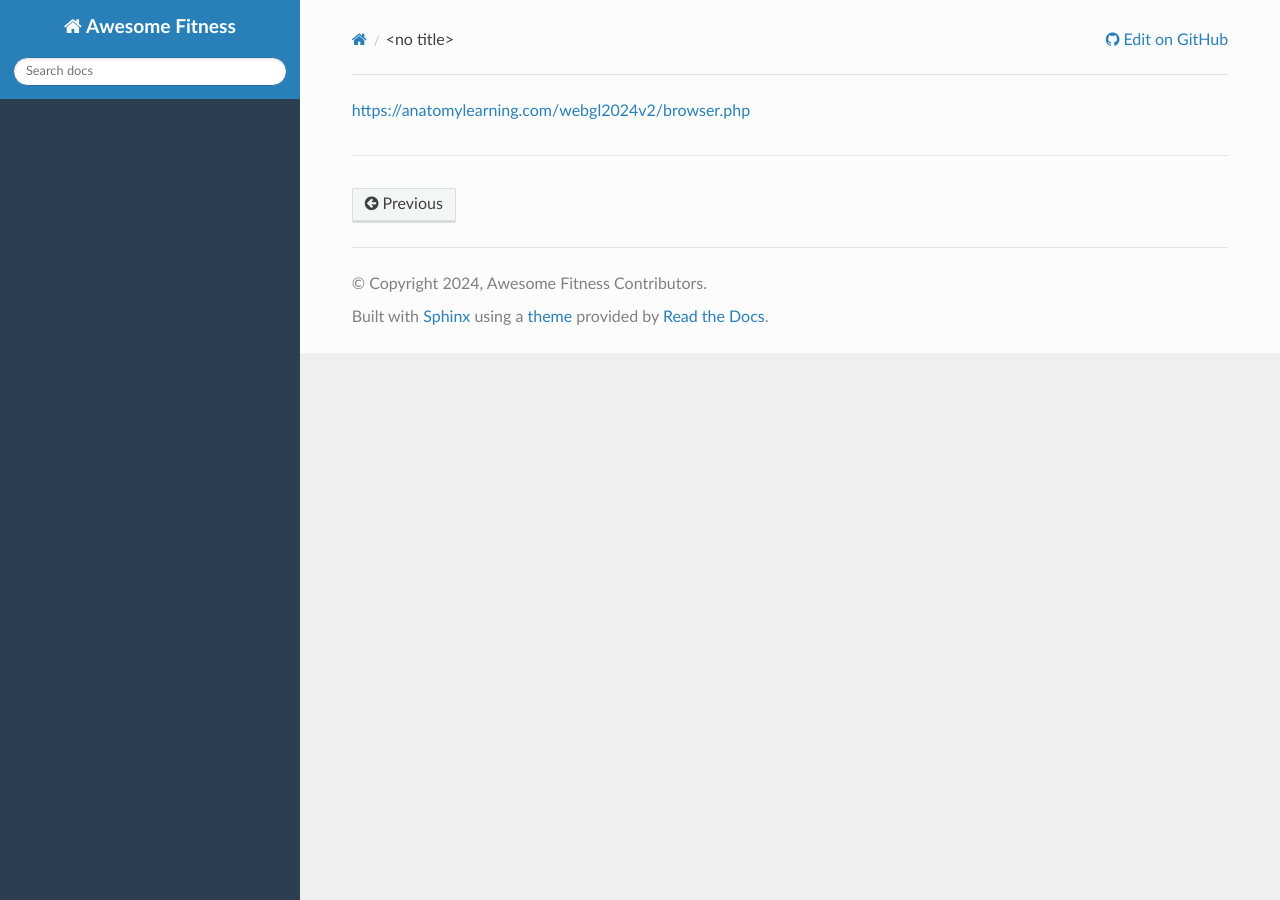
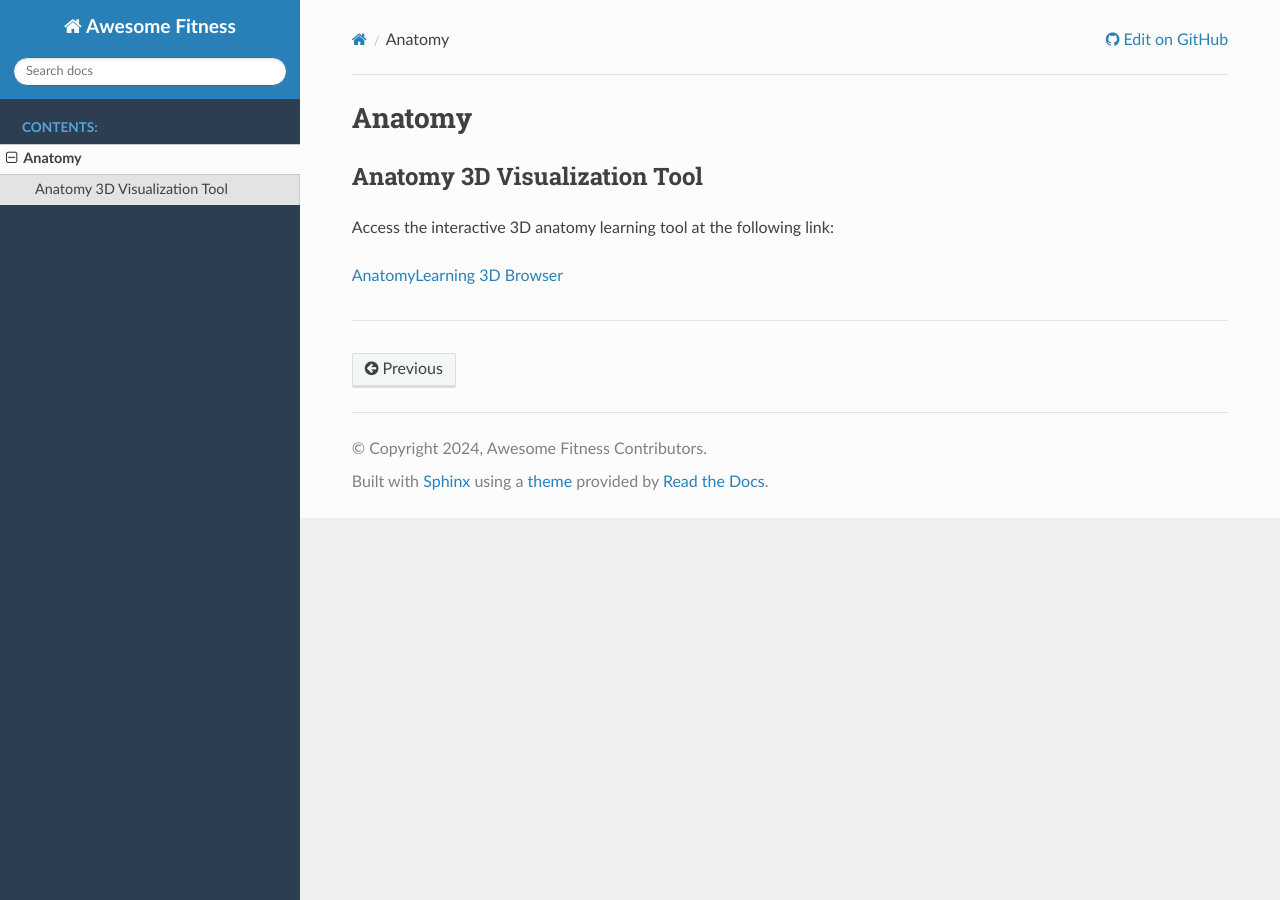
Before and after one commit to edyou25/awesome-fitness, a Sphinx documentation site: the page built from docs/anatomy.rst, in a window 1280 px wide. Built offline with Sphinx 7.4.7 and the Read the Docs theme 3.1.0, drawn with Linux system fonts in a browser that asks for light colours.

Commit message:
Update documentation: deploy docs/anatomy.rst

```diff
--- a/docs/anatomy.rst
+++ b/docs/anatomy.rst
@@ -1 +1,9 @@
-https://anatomylearning.com/webgl2024v2/browser.php
+Anatomy
+=======
+
+Anatomy 3D Visualization Tool
+-----------------------------
+
+Access the interactive 3D anatomy learning tool at the following link:
+
+`AnatomyLearning 3D Browser <https://anatomylearning.com/webgl2024v2/browser.php>`_
```
Also changed, not shown: 1 other file.
